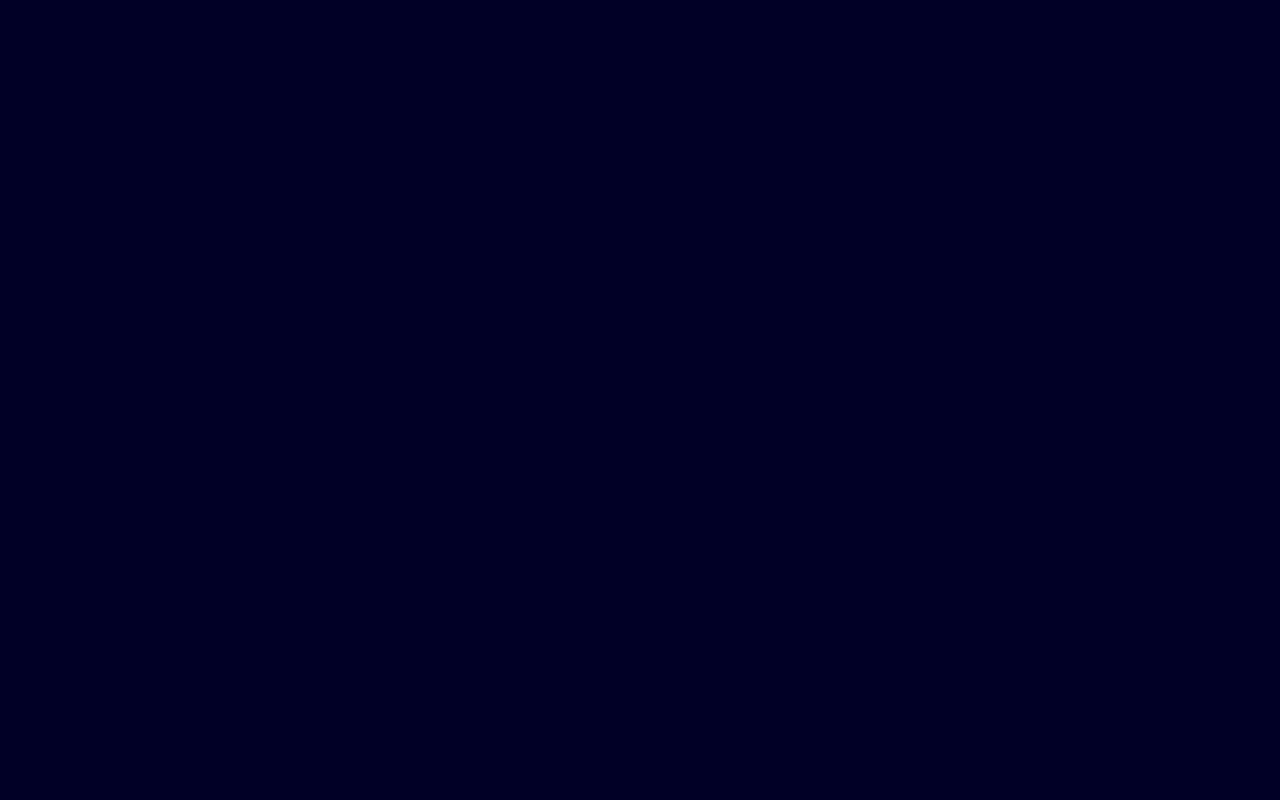
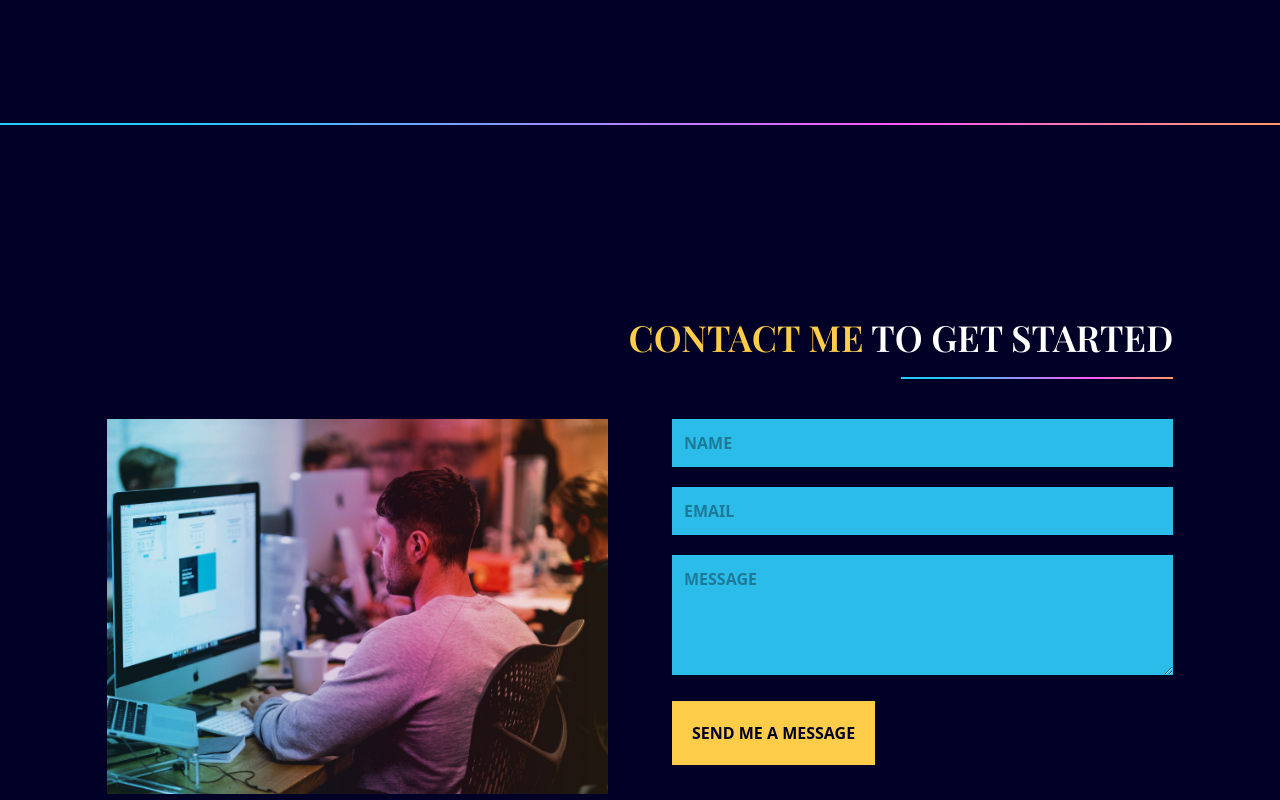
Before and after one commit to htetsoemoe/react-portfolio-project, a React (Vite) app in the folder portfolio/: page / in a window 1280 px wide. Shown: the part 4840-5640 px from the top of the page. Before the commit the page ends 4835 px from the top, so only its background shows below. Built offline with nearby package versions, Linux system fonts and the light colour scheme.

Commit message:
finished contact and footer components

```diff
--- a/portfolio/public/output.css
+++ b/portfolio/public/output.css
@@ -652,6 +652,11 @@
   margin-bottom: 2.5rem;
 }
 
+.my-5{
+  margin-top: 1.25rem;
+  margin-bottom: 1.25rem;
+}
+
 .mb-10{
   margin-bottom: 2.5rem;
 }
@@ -692,6 +697,10 @@
   margin-top: 8rem;
 }
 
+.mt-48{
+  margin-top: 12rem;
+}
+
 .mt-5{
   margin-top: 1.25rem;
 }
@@ -708,12 +717,8 @@
   margin-top: 24rem;
 }
 
-.mt-48{
-  margin-top: 12rem;
-}
-
-.mt-28{
-  margin-top: 7rem;
+.mt-1{
+  margin-top: 0.25rem;
 }
 
 .flex{
@@ -744,12 +749,12 @@
   height: 100%;
 }
 
+.max-h-\[350px\]{
+  max-height: 350px;
+}
+
 .max-h-\[400px\]{
   max-height: 400px;
-}
-
-.max-h-\[350px\]{
-  max-height: 350px;
 }
 
 .w-1\/2{
@@ -780,10 +785,6 @@
   width: 100%;
 }
 
-.w-2\/5{
-  width: 40%;
-}
-
 .max-w-\[400px\]{
   max-width: 400px;
 }
@@ -794,6 +795,14 @@
 
 .basis-3\/5{
   flex-basis: 60%;
+}
+
+.basis-1{
+  flex-basis: 0.25rem;
+}
+
+.basis-1\/2{
+  flex-basis: 50%;
 }
 
 .resize{
@@ -844,12 +853,12 @@
   gap: 2rem;
 }
 
-.gap-5{
-  gap: 1.25rem;
+.rounded-full{
+  border-radius: 9999px;
 }
 
-.rounded-full{
-  border-radius: 9999px;
+.rounded-md{
+  border-radius: 0.375rem;
 }
 
 .rounded-sm{
@@ -911,6 +920,14 @@
   padding: 0.5rem;
 }
 
+.p-3{
+  padding: 0.75rem;
+}
+
+.p-5{
+  padding: 1.25rem;
+}
+
 .px-10{
   padding-left: 2.5rem;
   padding-right: 2.5rem;
@@ -946,8 +963,17 @@
   padding-bottom: 1.5rem;
 }
 
+.py-48{
+  padding-top: 12rem;
+  padding-bottom: 12rem;
+}
+
 .pb-24{
   padding-bottom: 6rem;
+}
+
+.pb-32{
+  padding-bottom: 8rem;
 }
 
 .pb-48{
@@ -966,16 +992,12 @@
   padding-top: 2.5rem;
 }
 
-.pt-48{
-  padding-top: 12rem;
-}
-
 .pt-32{
   padding-top: 8rem;
 }
 
-.pb-32{
-  padding-bottom: 8rem;
+.pt-48{
+  padding-top: 12rem;
 }
 
 .text-center{
@@ -1048,6 +1070,14 @@
   color: rgb(253 204 73 / var(--tw-text-opacity));
 }
 
+.placeholder-opaque-black::-moz-placeholder{
+  color: rgba(0,0,0,0.35);
+}
+
+.placeholder-opaque-black::placeholder{
+  color: rgba(0,0,0,0.35);
+}
+
 .opacity-0{
   opacity: 0;
 }
@@ -1109,39 +1139,24 @@
   top: -70px;
 }
 
+.before\:left-1\/2::before{
+  content: var(--tw-content);
+  left: 50%;
+}
+
 .before\:left-\[-50\%\]::before{
   content: var(--tw-content);
   left: -50%;
 }
 
+.before\:top-\[-130px\]::before{
+  content: var(--tw-content);
+  top: -130px;
+}
+
 .before\:top-\[-50\%\]::before{
   content: var(--tw-content);
   top: -50%;
-}
-
-.before\:left-1\/2::before{
-  content: var(--tw-content);
-  left: 50%;
-}
-
-.before\:top-\[\]::before{
-  content: var(--tw-content);
-  top: ;
-}
-
-.before\:top-\[-120px\]::before{
-  content: var(--tw-content);
-  top: -120px;
-}
-
-.before\:top-\[-150px\]::before{
-  content: var(--tw-content);
-  top: -150px;
-}
-
-.before\:top-\[-130px\]::before{
-  content: var(--tw-content);
-  top: -130px;
 }
 
 .before\:z-\[-1\]::before{
@@ -1152,16 +1167,6 @@
 .before\:-ml-\[110px\]::before{
   content: var(--tw-content);
   margin-left: -110px;
-}
-
-.before\:mb-5::before{
-  content: var(--tw-content);
-  margin-bottom: 1.25rem;
-}
-
-.before\:-ml-\[130px\]::before{
-  content: var(--tw-content);
-  margin-left: -130px;
 }
 
 .before\:h-6::before{
@@ -1222,6 +1227,16 @@
   content: var(--tw-content);
 }
 
+.before\:content-person2::before{
+  --tw-content: url('./assets/person-2.png');
+  content: var(--tw-content);
+}
+
+.before\:content-person3::before{
+  --tw-content: url('./assets/person-3.png');
+  content: var(--tw-content);
+}
+
 .hover\:cursor-pointer:hover{
   cursor: pointer;
 }
@@ -1229,6 +1244,11 @@
 .hover\:bg-blue:hover{
   --tw-bg-opacity: 1;
   background-color: rgb(44 188 233 / var(--tw-bg-opacity));
+}
+
+.hover\:bg-red:hover{
+  --tw-bg-opacity: 1;
+  background-color: rgb(220 68 146 / var(--tw-bg-opacity));
 }
 
 .hover\:text-red:hover{
@@ -1261,6 +1281,11 @@
 
 .hover\:filter:hover{
   filter: var(--tw-blur) var(--tw-brightness) var(--tw-contrast) var(--tw-grayscale) var(--tw-hue-rotate) var(--tw-invert) var(--tw-saturate) var(--tw-sepia) var(--tw-drop-shadow);
+}
+
+.focus\:outline-none:focus{
+  outline: 2px solid transparent;
+  outline-offset: 2px;
 }
 
 @media (min-width: 480px){
@@ -1310,26 +1335,6 @@
     margin-top: 13rem;
   }
 
-  .md\:mt-5{
-    margin-top: 1.25rem;
-  }
-
-  .md\:mt-4{
-    margin-top: 1rem;
-  }
-
-  .md\:mt-48{
-    margin-top: 12rem;
-  }
-
-  .md\:mt-40{
-    margin-top: 10rem;
-  }
-
-  .md\:mt-3{
-    margin-top: 0.75rem;
-  }
-
   .md\:flex{
     display: flex;
   }
@@ -1350,10 +1355,6 @@
     width: 75%;
   }
 
-  .md\:w-1{
-    width: 0.25rem;
-  }
-
   .md\:max-w-\[600px\]{
     max-width: 600px;
   }
@@ -1364,6 +1365,10 @@
 
   .md\:justify-start{
     justify-content: flex-start;
+  }
+
+  .md\:justify-end{
+    justify-content: flex-end;
   }
 
   .md\:justify-center{
--- a/portfolio/src/App.jsx
+++ b/portfolio/src/App.jsx
@@ -8,6 +8,8 @@
 import MySkills from './scenes/MySkills'
 import Projects from './scenes/Projects'
 import Testimonials from './scenes/Testimonials'
+import Contact from './scenes/Contact'
+import Footer from './scenes/Footer'
 
 const App = () => {
   const [selectedPage, setSelectedPage] = useState("home")
@@ -83,6 +85,17 @@
           <Testimonials />
         </motion.div>
       </div>
+      <div className={`h-0.5 w-full md:mt-32 bg-gradient-rainblue`}></div>
+      <div className="w-5/6 mx-auto md:h-full">
+        <motion.div
+          margin="0 0 -200px 0"
+          amount="all"
+          onViewportEnter={() => setSelectedPage("contacts")}
+        >
+          <Contact />
+        </motion.div>
+      </div>
+      <Footer />
     </div>
   )
 }
--- /dev/null
+++ b/portfolio/src/scenes/Contact.jsx
@@ -0,0 +1,139 @@
+import React from 'react'
+import LineGradient from '../components/LineGradient'
+import { useForm } from 'react-hook-form'
+import { motion } from 'framer-motion'
+
+const Contact = () => {
+    const {
+        register,
+        trigger,
+        formState: { errors },
+    } = useForm()
+
+    const onSubmit = async (e) => {
+        console.log("~ e", e)
+        const isValid = await trigger()
+        if (!isValid) {
+            e.preventDefault()
+        }
+    }
+
+    return (
+        <section id='contact' className='contact py-48'>
+            {/* Headings */}
+            <motion.div
+                initial="hidden"
+                whileInView="visible"
+                viewport={{ once: true, amount: 0.5 }}
+                transition={{ duration: 0.5 }}
+                variants={{
+                    hidden: { opacity: 0, x: 50 },
+                    visible: { opacity: 1, x: 0 },
+                }}
+                className="flex justify-end w-full"
+            >
+                <div>
+                    <p className="font-playfair font-semibold text-4xl">
+                        <span className="text-yellow">CONTACT ME</span> TO GET STARTED
+                    </p>
+                    <div className="flex md:justify-end my-5">
+                        <LineGradient width='w-1/2' />
+                    </div>
+                </div>
+            </motion.div>
+
+            {/* Form and Image */}
+            <div className="md:flex md:justify-between gap-16 mt-5">
+                <motion.div
+                    initial="hidden"
+                    whileInView="visible"
+                    viewport={{ once: true, amount: 0.5 }}
+                    transition={{ duration: 0.5 }}
+                    variants={{
+                        hidden: { opacity: 0, y: 50 },
+                        visible: { opacity: 1, y: 0 },
+                    }}
+                    className='basis-1/2 flex justify-center'
+                >
+                    <img src="../src/assets/contact-image.jpeg" alt="contact" />
+                </motion.div>
+
+                <motion.div
+                    initial="hidden"
+                    whileInView="visible"
+                    viewport={{ once: true, amount: 0.5 }}
+                    transition={{ delay: 0.2, duration: 0.5 }}
+                    variants={{
+                        hidden: { opacity: 0, y: 50 },
+                        visible: { opacity: 1, y: 0 },
+                    }}
+                    className='basis-1/2 mt-10 md:mt-0'
+                >
+                    <form
+                        target='_blank'
+                        onSubmit={onSubmit}
+                        action="https://formsubmit.co/e8a5bdfa807605332f809e5656e27c6e"
+                        method='POST'
+                    >
+                        <input
+                            type="text"
+                            className="w-full bg-blue font-semibold placeholder-opaque-black p-3 focus:outline-none"
+                            placeholder='NAME'
+                            {...register("name", {
+                                required: true,
+                                maxLength: 100,
+                            })}
+                        />
+                        {errors.name && (
+                            <p className="text-red mt-1">
+                                {errors.name.type === "required" && "This field is required!"}
+                                {errors.name.type === "maxLength" && "Max length is 100 char!"}
+                            </p>
+                        )}
+
+                        <input
+                            type="email"
+                            className='w-full bg-blue font-semibold placeholder-opaque-black p-3 mt-5 focus:outline-none'
+                            placeholder='EMAIL'
+                            {...register("email", {
+                                required: true,
+                                pattern: /^[A-Z0-9._%+-]+@[A-Z0-9.-]+\.[A-Z]{2,}$/i,
+                            })}
+                        />
+                        {errors.email && (
+                            <p className="text-red mt-1">
+                                {errors.email.type === "required" && "This field is required!"}
+                                {errors.email.type === "pattern" && "Invalid email pattern!"}
+                            </p>
+                        )}
+
+                        <textarea
+                            className='w-full bg-blue font-semibold placeholder-opaque-black p-3 mt-5 focus:outline-none'
+                            name='message'
+                            placeholder='MESSAGE'
+                            cols="50" rows="4"
+                            {...register("message", {
+                                required: true,
+                                maxLength: 1500,
+                            })}
+                        />
+                        {errors.message && (
+                            <p className="text-red mt-1">
+                                {errors.message.type === "required" && "This field is required!"}
+                                {errors.message.type === "maxLength" && "Max length is 1500 char!"}
+                            </p>
+                        )}
+
+                        <button
+                            type='submit'
+                            className="p-5 bg-yellow font-semibold text-deep-blue mt-5 hover:bg-red hover:text-white transition duration-500">
+                                SEND ME A MESSAGE
+                        </button>
+                    </form>
+                </motion.div>
+            </div>
+        </section>
+    )
+}
+
+export default Contact
--- /dev/null
+++ b/portfolio/src/scenes/Footer.jsx
@@ -0,0 +1,24 @@
+import React from 'react'
+import SocialMediaIcons from '../components/SocialMediaIcons'
+
+const Footer = () => {
+    return (
+        <footer className='h-64 bg-red pt-10 mt-56'>
+            <div className="w-10/12 mx-auto">
+                <SocialMediaIcons />
+                <div className="md:flex justify-center md:justify-between text-center">
+                    <p className="font-playfair font-semibold text-2xl text-yellow">
+                        JANE ESPER
+                    </p>
+                    <div className="text-sm font-playfair mt-3">
+                        &copy; {" "}
+                        {new Date().getFullYear().toString()}. {" "}
+                        All Rights Reserved.
+                    </div>
+                </div>
+            </div>
+        </footer>
+    )
+}
+
+export default Footer
```
